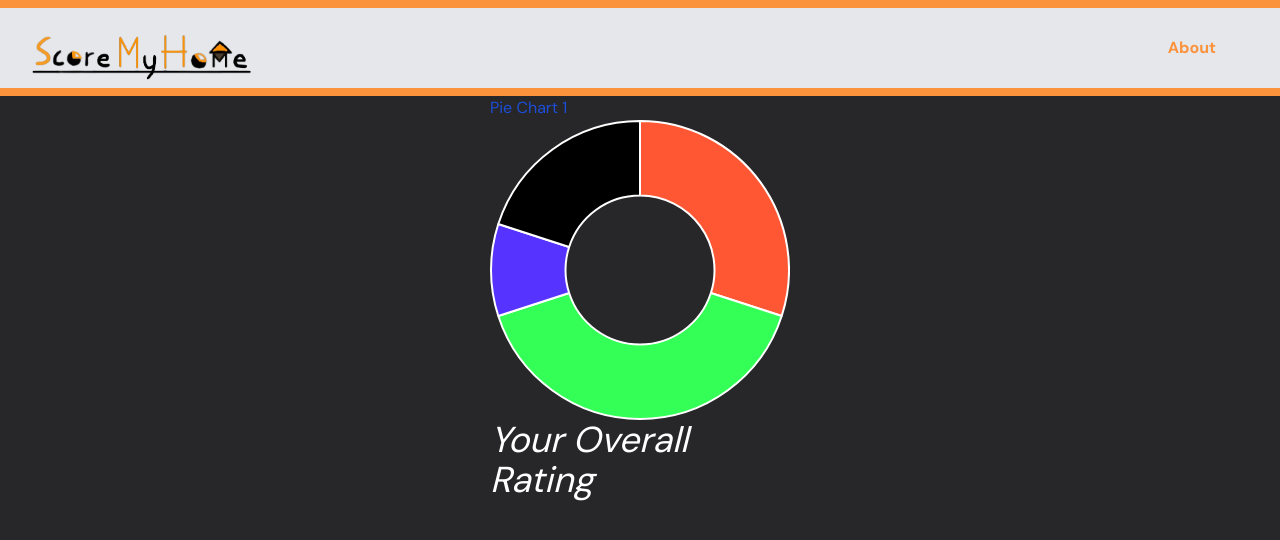
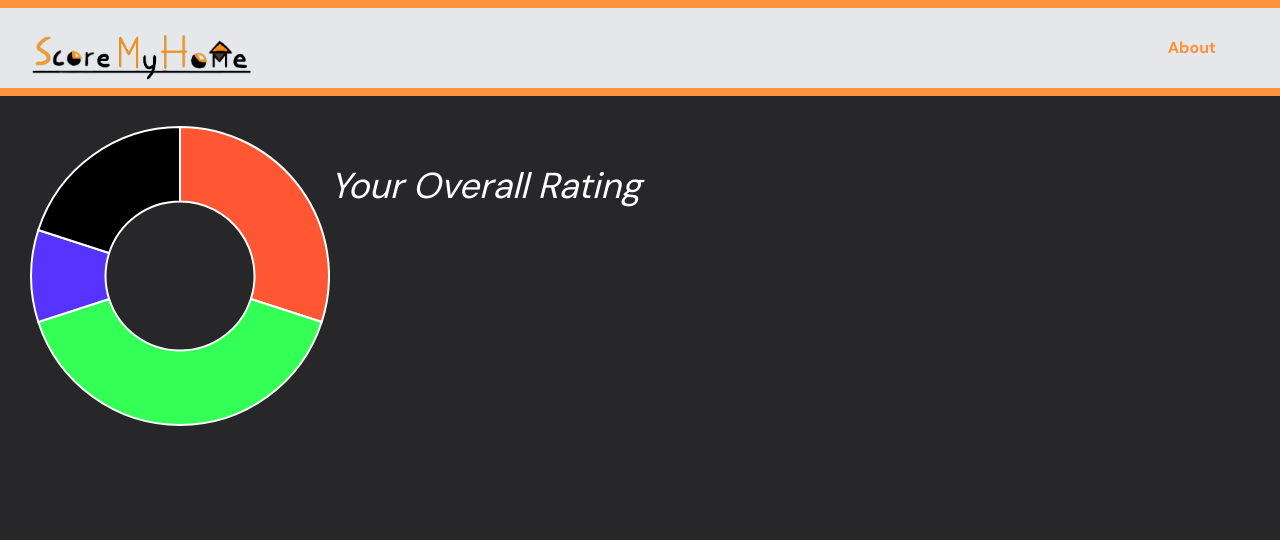
Before and after one commit to adityakak/vthacks23, a React (Vite) app in the folder frontend/VTHacks23/: page /results in a window 1280 px wide. Shown: the top 540 px of the page. Built offline with nearby package versions, Linux system fonts and the light colour scheme.

Commit message:
underlined the title

```diff
--- a/frontend/VTHacks23/src/pages/results/Results.tsx
+++ b/frontend/VTHacks23/src/pages/results/Results.tsx
@@ -1,26 +1,30 @@
 import Navbar from "../../components/Navbar";
-import Overall from "./overallPie"
+import Overall from "./overallPie";
 
 const chartStyles = {
   // Apply your styles here, for example:
   width: '300px',
   height: '300px',
-  margin: '0 auto', // Center the chart horizontally
 };
 
 function Results() {
   return (
     <div>
       <Navbar />
-      <div id = "dashboard">
-        <div id = "overallPieDiv"style = {chartStyles}>
+      <div id="dashboard">
+        <div
+          id="overallPieDiv"
+          className="flex justify-left p-[30px] h-[500px] relative"
+        >
           <Overall />
-          <span className="text-white text-4xl bg-left-bottom bg-gradient-to-r from-orange-400 to-orange-400 bg-[length:0%_2px] bg-no-repeat group-hover:bg-[length:100%_2px] transition-all duration-500 ease-out italic mt-10">Your Overall Rating</span>
+          <div className="mt-10 relative group">
+            <span className="text-white text-4xl italic">Your Overall Rating</span>
+            <span className="absolute left-0 w-full h-1 bg-orange-400 transition-all duration-500 opacity-0 group-hover:opacity-100"></span>
+          </div>
         </div>
       </div>
     </div>
-
-  )
+  );
 }
 
-export default Results
+export default Results;
--- a/frontend/VTHacks23/src/pages/results/overallPie.tsx
+++ b/frontend/VTHacks23/src/pages/results/overallPie.tsx
@@ -15,7 +15,6 @@ const overallPie: React.FC = () => {
 
   return (
     <div>
-      <h2>Pie Chart 1</h2>
       <Doughnut data={data}
       options={{
         plugins: {
```
